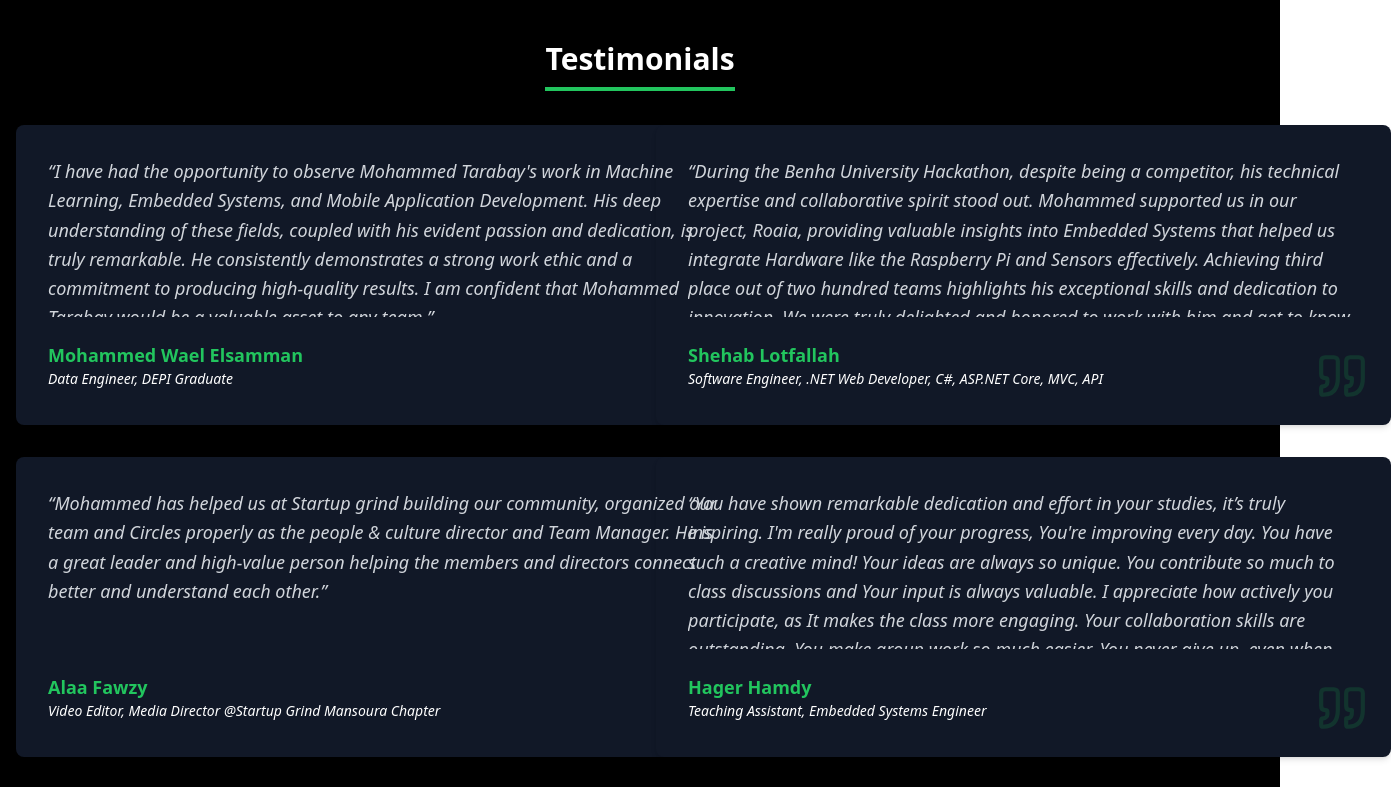
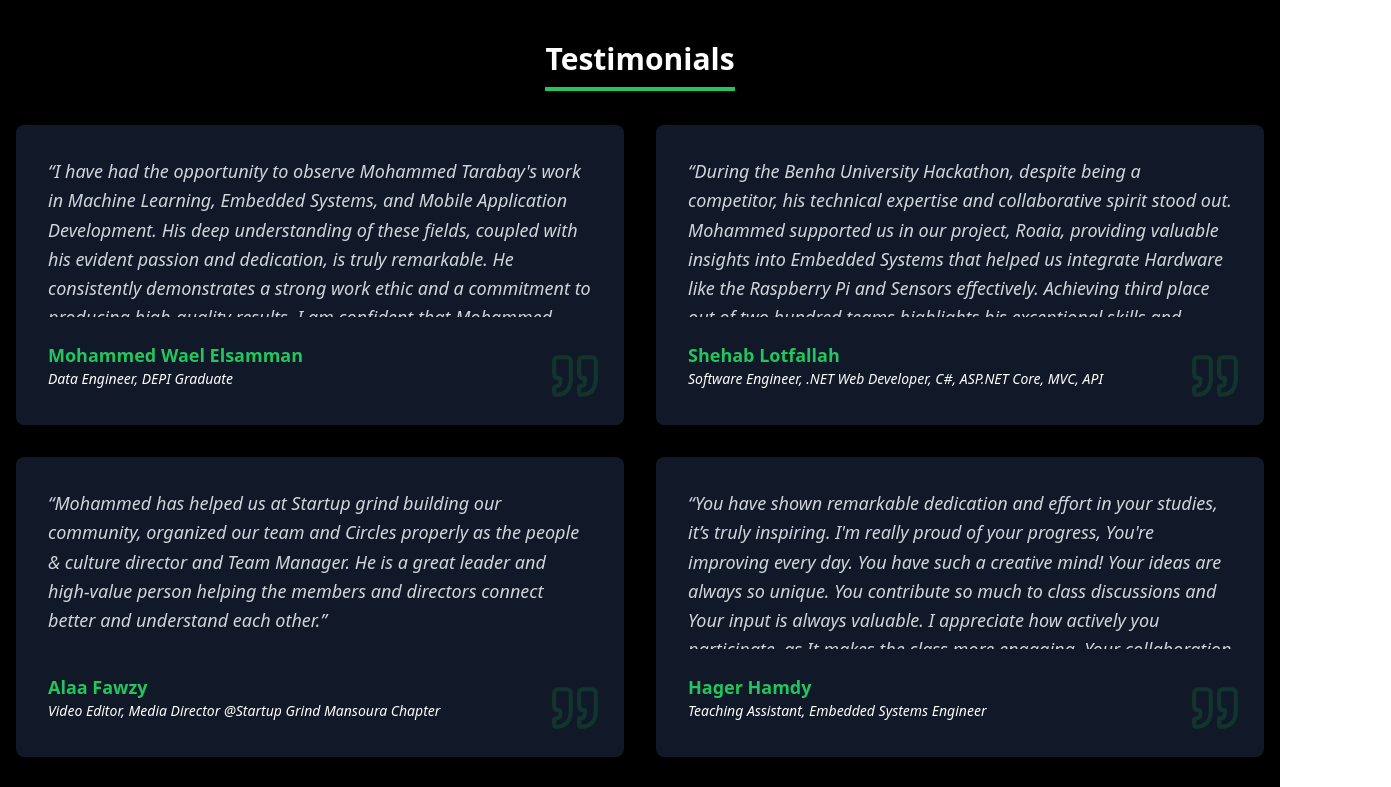
Before and after one commit to mmtrabya/Portfolio-Website, a React (Vite) app: page / in a window 1280 px wide. Shown: the part 7740-8527 px from the top of the page, 1391 px wide, since content can reach past the window. Built offline with nearby package versions, Linux system fonts and the light colour scheme.

Commit message:
Added More Sections

```diff
--- a/src/components/Testimonials/TestimonialCard.tsx
+++ b/src/components/Testimonials/TestimonialCard.tsx
@@ -11,7 +11,7 @@ interface TestimonialCardProps {
 export const TestimonialCard = ({ text, author, role }: TestimonialCardProps) => {
   return (
     <div
-      className="bg-gray-900 p-8 rounded-lg relative shadow-md hover:shadow-lg transition-shadow duration-300 w-[735px] h-[300px]"
+      className="bg-gray-900 p-8 rounded-lg relative shadow-md hover:shadow-lg transition-shadow duration-300 w-full max-w-[735px] h-auto md:h-[300px]"
     >
       {/* Quote Icon in the Bottom Right */}
       <Quote
@@ -20,7 +20,7 @@ export const TestimonialCard = ({ text, author, role }: TestimonialCardProps) =>
       />
 
       {/* Testimonial Text */}
-      <div className="relative z-10 h-[160px] overflow-y-auto scrollbar-thin scrollbar-thumb-green-500 scrollbar-track-gray-700">
+      <div className="relative z-10 h-[160px] md:h-[160px] overflow-y-auto scrollbar-thin scrollbar-thumb-green-500 scrollbar-track-gray-700">
         <p className="text-gray-300 italic text-lg leading-relaxed">“{text}”</p>
       </div>
 
```
